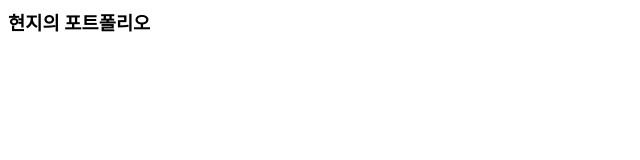
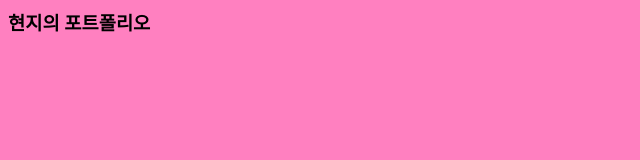
Before and after one commit to guswl59/Portfolio, a plain HTML site: page index.html in a window 1280 px wide. Shown: the whole page, without its empty margins (0-640 px from the left). Drawn offline with Linux system fonts and the light colour scheme.

Commit message:
Update index.html

```diff
--- a/index.html
+++ b/index.html
@@ -1,5 +1,6 @@
 <html>
-  <body>
+  <link rel="stylesheet" href="style.css" type="text/css">
+  <body class="title">
     <h3>현지의 포트폴리오</h3>
   </body>
 </html>
```
